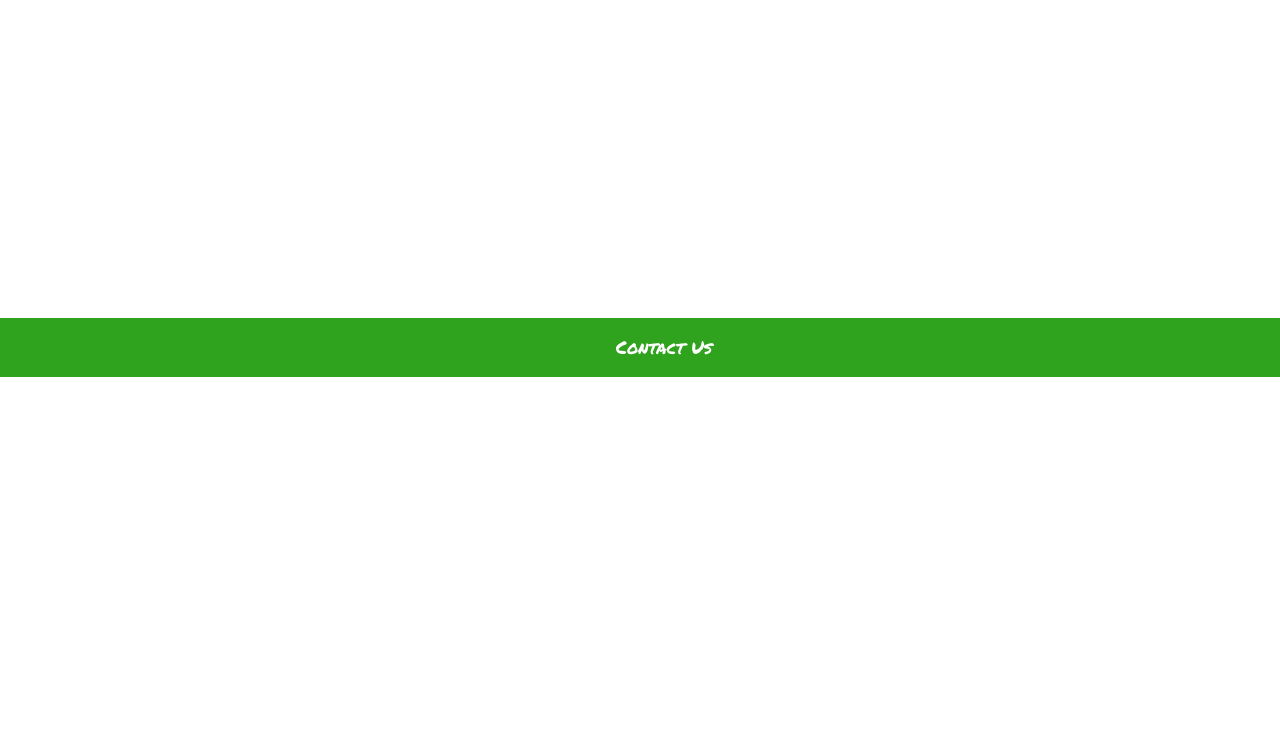
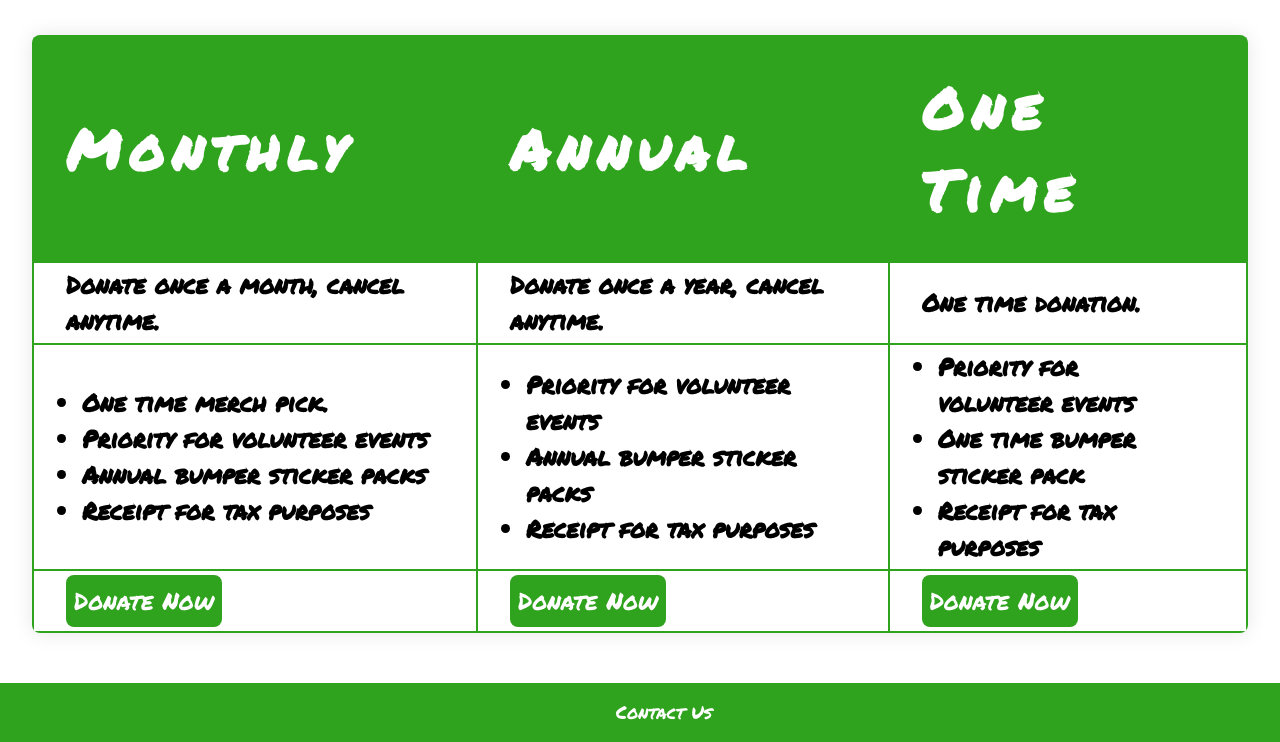
Before and after one commit to zchalk/UMGC308, a plain HTML site: page project4/donate.html in a window 1280 px wide. Shown: the part 423-1165 px from the top of the page. Before the commit the page ends 800 px from the top, so only its background shows below. Drawn offline with Linux system fonts and the light colour scheme.

Commit message:
finished

```diff
--- a/project4/actions.html
+++ b/project4/actions.html
@@ -6,6 +6,7 @@
     <link rel="preconnect" href="https://fonts.googleapis.com">
     <link rel="preconnect" href="https://fonts.gstatic.com" crossorigin>
     <link href="https://fonts.googleapis.com/css2?family=Permanent+Marker&display=swap" rel="stylesheet">
+    <link rel="icon" href="assets/images/logo.png" type="image/png">
     <link rel="stylesheet" href="assets/css/styles.css">
     <title>Greenpeace</title>
 </head>
--- a/project4/assets/css/styles.css
+++ b/project4/assets/css/styles.css
@@ -44,6 +44,7 @@ nav {
     display: flex;
     align-items: center;
     justify-content: center;
+    text-decoration: none;
 }
 h1 {
     font-family: 'Permanent Marker', cursive;
@@ -51,7 +52,6 @@ h1 {
     z-index: 1;
     color:rgb(48, 163, 30);
     text-shadow: 1px 1px 0px #0f5a13;
-
 }
 main {
   flex: 1 0 auto;
@@ -70,9 +70,8 @@ video {
   width: 100%;
 }
 hr {
-  border-top: 1px solid #30a31e;
+  border-top: 1.5rem solid #30a31e;
 }
-
  footer {
   background-color: #30a31e;
   display: flex;
@@ -80,15 +79,31 @@ hr {
   justify-content: center;
   padding:1rem 3rem;
   flex-shrink: 0;
-
 }
 .nav-links-f {
   font-family: 'Permanent Marker', cursive;
   color:white;
   text-decoration: none;
 }
-
-/* issues */
+p {
+  font-family: 'Permanent Marker', cursive;
+  color:white;
+}
+.card1 {
+  height: 30rem;
+  width: 25rem;
+  display: flex;
+  flex-direction: column;
+  justify-content: center;
+  border-radius: 2rem;
+}
+.sub-card1 {
+  background-color: rgb(48, 163, 30);
+  text-align: right;
+  padding: 0.5em 0.5rem;
+  border-radius: 0 0 0.5rem 0.5rem;
+}
+/* actions & issues */
 
 .row {
   display: flex;
@@ -109,6 +124,8 @@ hr {
 .card:hover .sub-card {
   background-color: white;
   border-left: 0.24rem solid #30a31e;
+  border-bottom: 0.24rem solid #30a31e;
+  border-right: 0.24rem solid #30a31e;
 }
 .card:hover h2 {
   color: #30a31e;
@@ -119,11 +136,72 @@ hr {
   padding: 0.5em 0.5rem;
   border-radius: 0 0 0.5rem 0.5rem;
 }
-
 img {
   object-fit: contain;
   border-radius: 0.5rem 0.5rem 0 0;
 }
+
+
+/* donate */
+
+#table-container {
+  display: flex;
+  flex-direction: column;
+  justify-content:center;
+  align-items: center;
+  padding:0 2rem;
+}
+#table-header {
+  color:#30a31e;
+  font-size: 3rem;
+}
+table {
+  border-collapse: collapse;
+  width: 100%;
+  font-family: 'Permanent Marker', cursive;
+  text-align: left;
+  border-radius: 0.5rem;
+  overflow: hidden;
+  box-shadow: 0 0 20px rgba(0, 0, 0, 0.1);
+  margin: auto;
+  margin-top: 50px;
+  margin-bottom: 50px;
+}
+th {
+  font-family: 'Permanent Marker', cursive;
+  background-color: #30a31e;
+  font-size: 3.5rem;
+  color: #fff;
+  padding: 2rem 2rem;
+  letter-spacing: 0.5rem;
+  border-right: 0.15rem solid #30a31e;
+  border-left: 0.15rem solid #30a31e;
+}
+td {
+  font-size: 1.5rem;
+  padding: 0.25rem 2rem;
+  border-bottom: 0.15rem solid #30a31e;
+  border-right: 0.15rem solid #30a31e;
+  border-left: 0.15rem solid #30a31e;
+  font-weight: bold;
+}
+ul {
+  padding: 0 1rem;
+}
+button {
+  color:#fff;
+  background-color: #30a31e;
+  border: none;
+  font-family: 'Permanent Marker', cursive;
+  padding: 0.5rem 0.5rem;
+  font-size: 1.5rem;
+  border-radius: 0.5rem;
+}
+button:hover {
+  background-color:#0f5a13;
+}
+
+/* signup */
 
 form {
   text-align: left;
@@ -144,3 +222,13 @@ input {
   padding: 0.5rem 1rem;
   font-family: 'Permanent Marker', cursive;
 }
+.card:hover h2 {
+  color: #ffffff;
+}
+.submit {
+  background-color: #fff
+}
+.submit:hover {
+  background-color:#0f5a13;
+  color: #fff;
+}
--- a/project4/donate.html
+++ b/project4/donate.html
@@ -6,6 +6,7 @@
     <link rel="preconnect" href="https://fonts.googleapis.com">
     <link rel="preconnect" href="https://fonts.gstatic.com" crossorigin>
     <link href="https://fonts.googleapis.com/css2?family=Permanent+Marker&display=swap" rel="stylesheet">
+    <link rel="icon" href="assets/images/logo.png" type="image/png">
     <link rel="stylesheet" href="assets/css/styles.css">
     <title>Greenpeace</title>
 </head>
@@ -22,10 +23,47 @@
     </header>
     <main>
         <h1>Greenpeace</h1>
-        <section>
+        <section id="table-container">
+            <h2 id="table-header">Donation Options</h2>
             <table>
                 <tr>
-                <th>Donation Options</th>
+                    <th>Monthly</th>
+                    <th>Annual</th>
+                    <th>One Time</th>
+                </tr>
+                <tr>
+                    <td>Donate once a month, cancel anytime.</td>
+                    <td>Donate once a year, cancel anytime.</td>
+                    <td>One time donation.</td>
+                </tr>
+                <tr>
+                    <td>
+                        <ul>
+                            <li>One time merch pick.</li>
+                            <li>Priority for volunteer events</li>
+                            <li>Annual bumper sticker packs</li>
+                            <li>Receipt for tax purposes</li>
+                        </ul>
+                    </td>
+                    <td>
+                        <ul>
+                            <li>Priority for volunteer events</li>
+                            <li>Annual bumper sticker packs</li>
+                            <li>Receipt for tax purposes</li>
+                        </ul>
+                    </td>
+                    <td>
+                        <ul>
+                            <li>Priority for volunteer events</li>
+                            <li>One time bumper sticker pack</li>
+                            <li>Receipt for tax purposes</li>
+                        </ul>
+                    </td>
+                </tr>
+                <tr>
+                    <td><button>Donate Now</button></td>
+                    <td><button>Donate Now</button></td>
+                    <td><button>Donate Now</button></td>
                 </tr>
             </table>
         </section>
```
Also changed, not shown: project4/index.html (+25 -3 lines), project4/issues.html (+1 -0 lines), project4/signup.html (+11 -10 lines), project4/assets/images/boat.jpg (added), project4/assets/images/logo.png (added), project4/assets/images/protest.jpg (added), project4/assets/images/rainbow.jpg (added).
